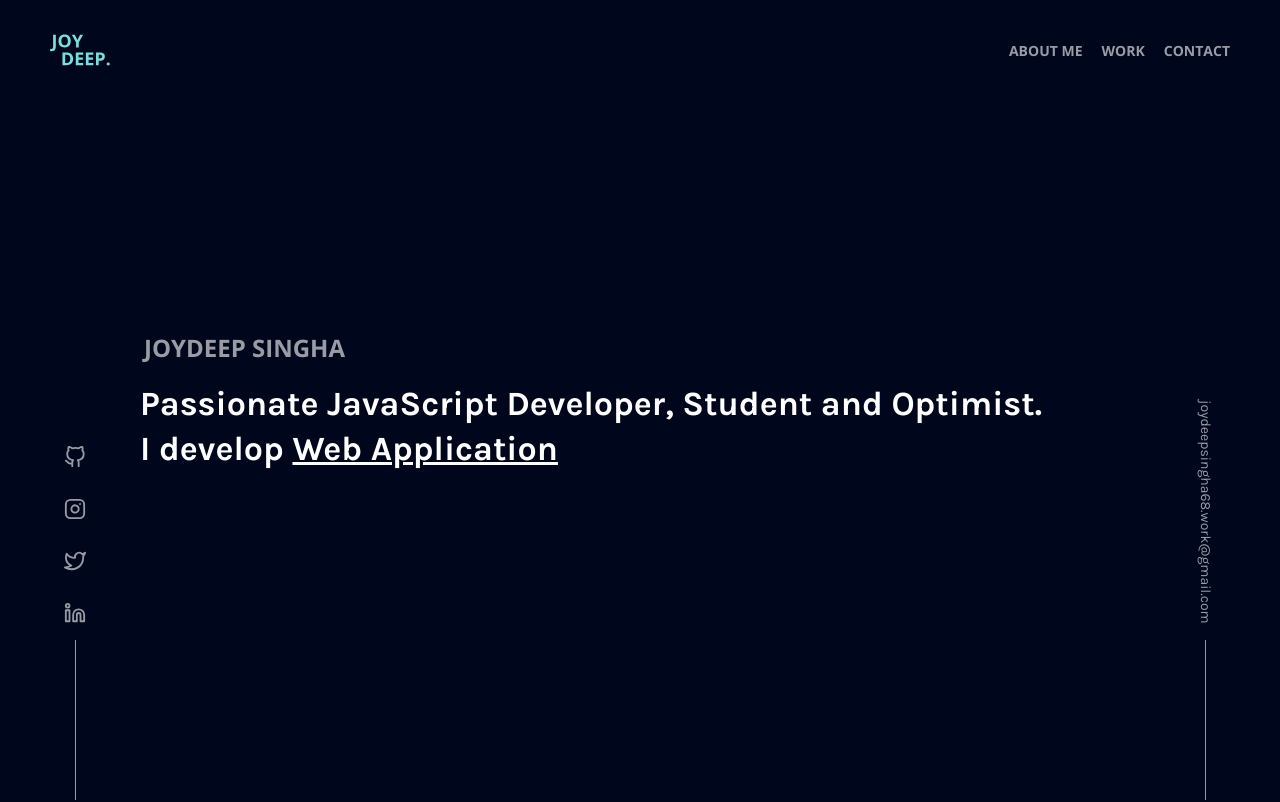
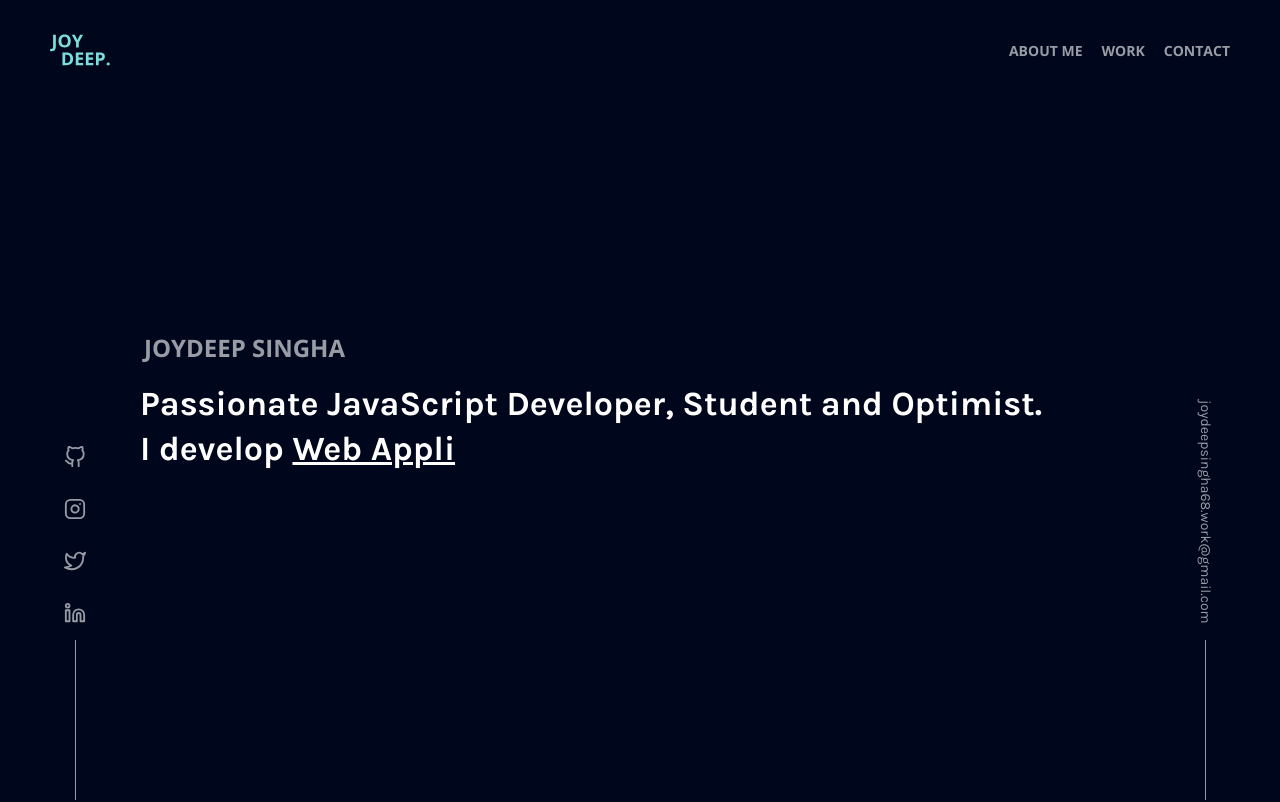
Before and after one commit to Jds-23/curly-robot, a Next.js app: page / in a window 1280 px wide. Shown: the top 802 px of the page. Built offline with nearby package versions, Linux system fonts and the light colour scheme.

Commit message:
feat(Hero): TypeWriter effect was added

```diff
--- a/components/Hero.js
+++ b/components/Hero.js
@@ -1,6 +1,7 @@
 import styled from "styled-components"
-
+import typeWriter from "./TypeWriter"
 const Hero = () => {
+    const words = ["Web Applications.", "eCommerce Stores.", "Progressive Web Applications."]
     return (
         <Container>
             <Name>
@@ -10,7 +11,7 @@
                 Passionate JavaScript Developer, Student and Optimist.
             </Title>
             <SubTitle>
-                I develop <Span>Web Application</Span>
+                I develop <Span>{typeWriter(words)}</Span>
             </SubTitle>
         </Container>
     )
--- /dev/null
+++ b/components/TypeWriter.js
@@ -0,0 +1,42 @@
+
+import { useState, useEffect } from "react";
+
+export default function typeWriter(words) {
+    const [index, setIndex] = useState(0);
+    const [subIndex, setSubIndex] = useState(0);
+    const [blink, setBlink] = useState(true);
+    const [reverse, setReverse] = useState(false);
+
+    // typeWriter
+
+    useEffect(() => {
+
+        if (subIndex === words[index % (words.length)].length + 1 && !reverse) {
+            setReverse(true);
+            return;
+        }
+
+        if (subIndex === 0 && reverse) {
+            setReverse(false);
+            setIndex((prev) => prev + 1);
+            return;
+        }
+
+        const timeout = setTimeout(() => {
+            setSubIndex((prev) => prev + (reverse ? -1 : 1));
+        }, Math.max(reverse ? 75 : subIndex === words[index % (words.length)].length ? 1000 :
+            150, parseInt(Math.random() * 350)));
+
+        return () => clearTimeout(timeout);
+    }, [subIndex, index, reverse]);
+
+    // blinker
+    useEffect(() => {
+        const timeout2 = setTimeout(() => {
+            setBlink((prev) => !prev);
+        }, 500);
+        return () => clearTimeout(timeout2);
+    }, [blink]);
+
+    return (`${words[index % (words.length)].substring(0, subIndex)}${blink ? "|" : " "}`);
+}
```
